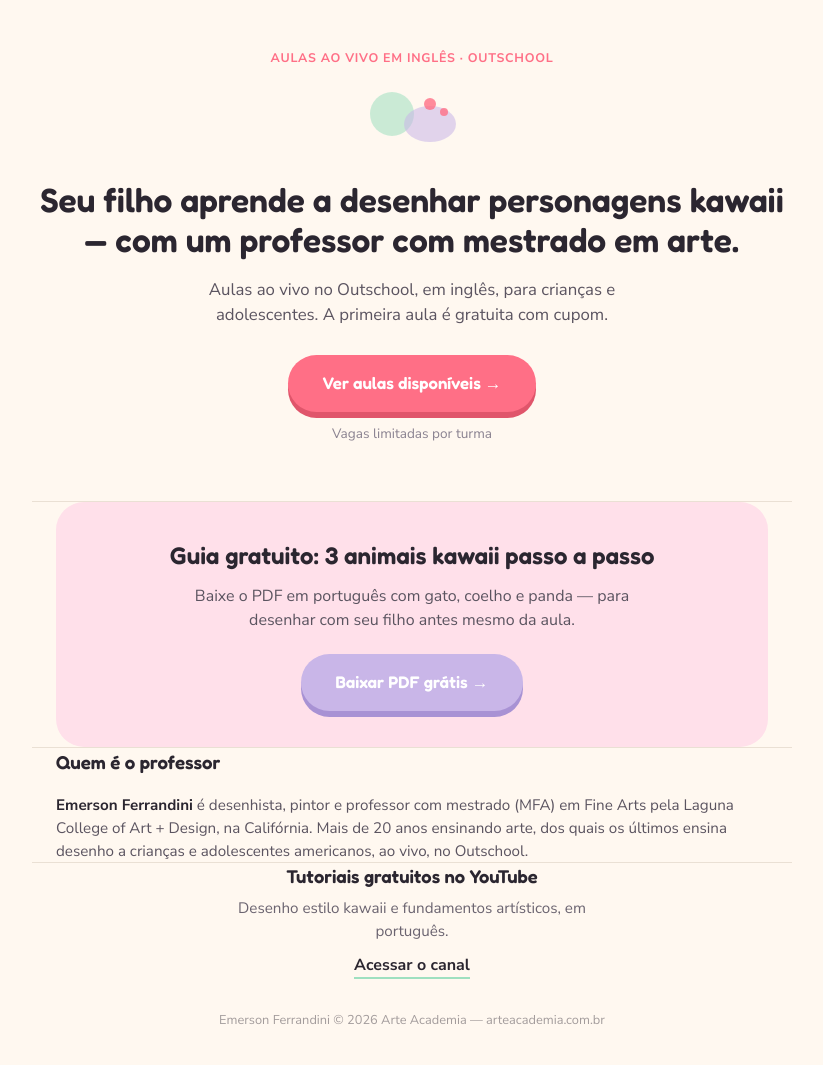
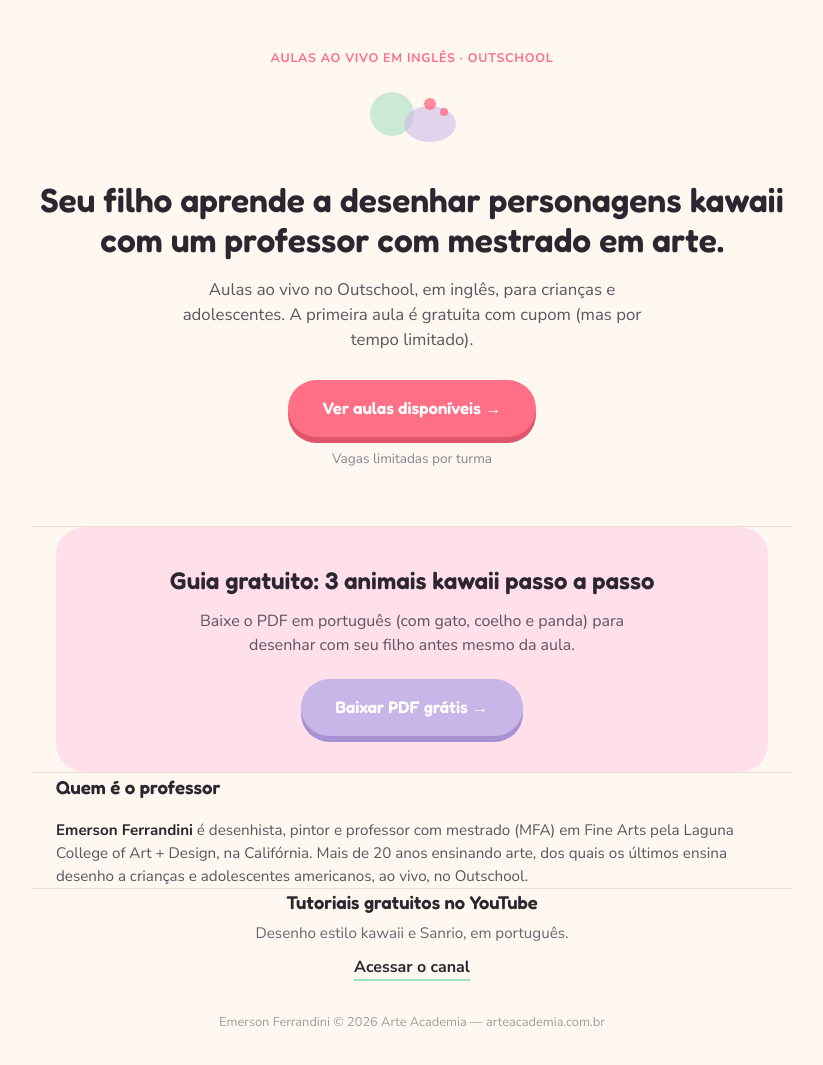
Before and after one commit to ferrandiniart-web/arteacademia, a plain HTML site: page index.html in a window 1280 px wide. Shown: the part 29-1094 px from the top of the page, without its empty margins (228-1051 px from the left). Drawn offline with Linux system fonts and the light colour scheme.

Commit message:
Update index.html

```diff
--- a/index.html
+++ b/index.html
@@ -141,8 +141,8 @@
     <circle cx="78" cy="22" r="6" fill="var(--coral)" opacity="0.8"/>
     <circle cx="92" cy="30" r="4" fill="var(--coral)" opacity="0.8"/>
   </svg>
-  <h1>Seu filho aprende a desenhar personagens kawaii — com um professor com mestrado em arte.</h1>
-  <p class="sub">Aulas ao vivo no Outschool, em inglês, para crianças e adolescentes. A primeira aula é gratuita com cupom.</p>
+  <h1>Seu filho aprende a desenhar personagens kawaii com um professor com mestrado em arte.</h1>
+  <p class="sub">Aulas ao vivo no Outschool, em inglês, para crianças e adolescentes. A primeira aula é gratuita com cupom (mas por tempo limitado).</p>
   <a class="btn" href="https://outschool.com/teachers/Emerson-Ferrandini">Ver aulas disponíveis →</a>
   <p class="micro">Vagas limitadas por turma</p>
 </section>
@@ -150,7 +150,7 @@
 <section class="wrap">
   <div class="pdf-block">
     <h2>Guia gratuito: 3 animais kawaii passo a passo</h2>
-    <p>Baixe o PDF em português com gato, coelho e panda — para desenhar com seu filho antes mesmo da aula.</p>
+    <p>Baixe o PDF em português (com gato, coelho e panda) para desenhar com seu filho antes mesmo da aula.</p>
     <a class="btn btn-secondary" href="https://arte-academia.kit.com/pt">Baixar PDF grátis →</a>
   </div>
 </section>
@@ -168,7 +168,7 @@
   <div class="secondary">
     <div class="card">
       <h3>Tutoriais gratuitos no YouTube</h3>
-      <p>Desenho estilo kawaii e fundamentos artísticos, em português.</p>
+      <p>Desenho estilo kawaii e Sanrio, em português.</p>
       <a href="https://www.youtube.com/channel/UCyQ6Sc3clci1Dis7x5BcpEQ">Acessar o canal</a>
     </div>
   </div>
```
